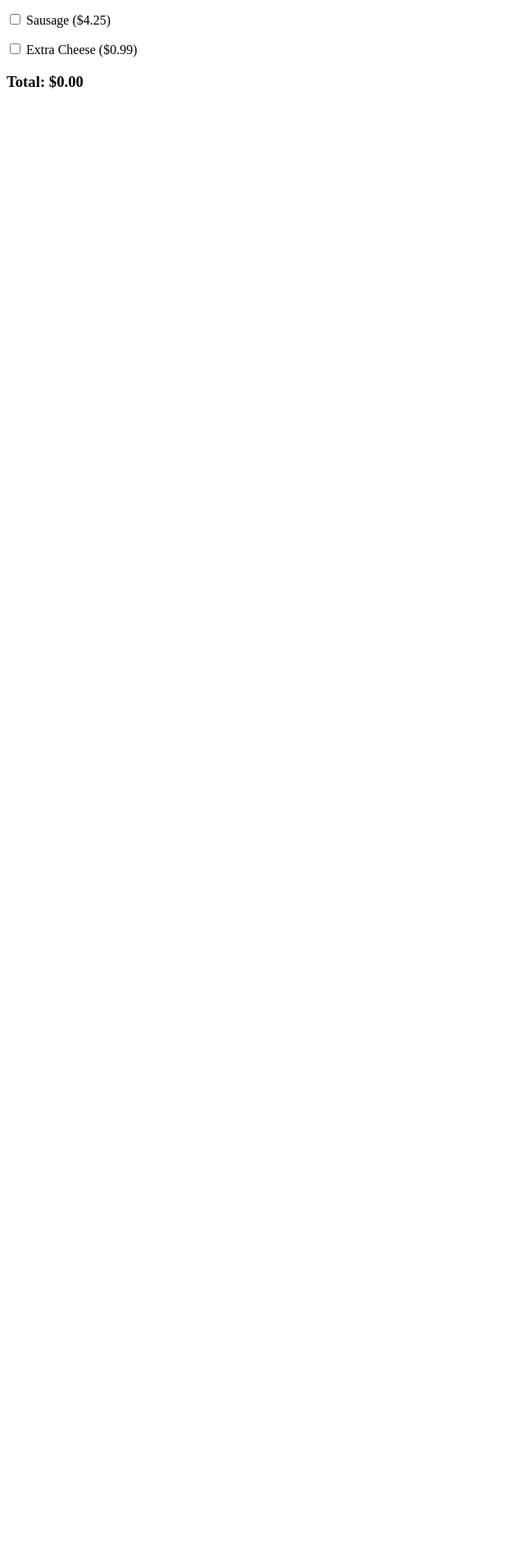
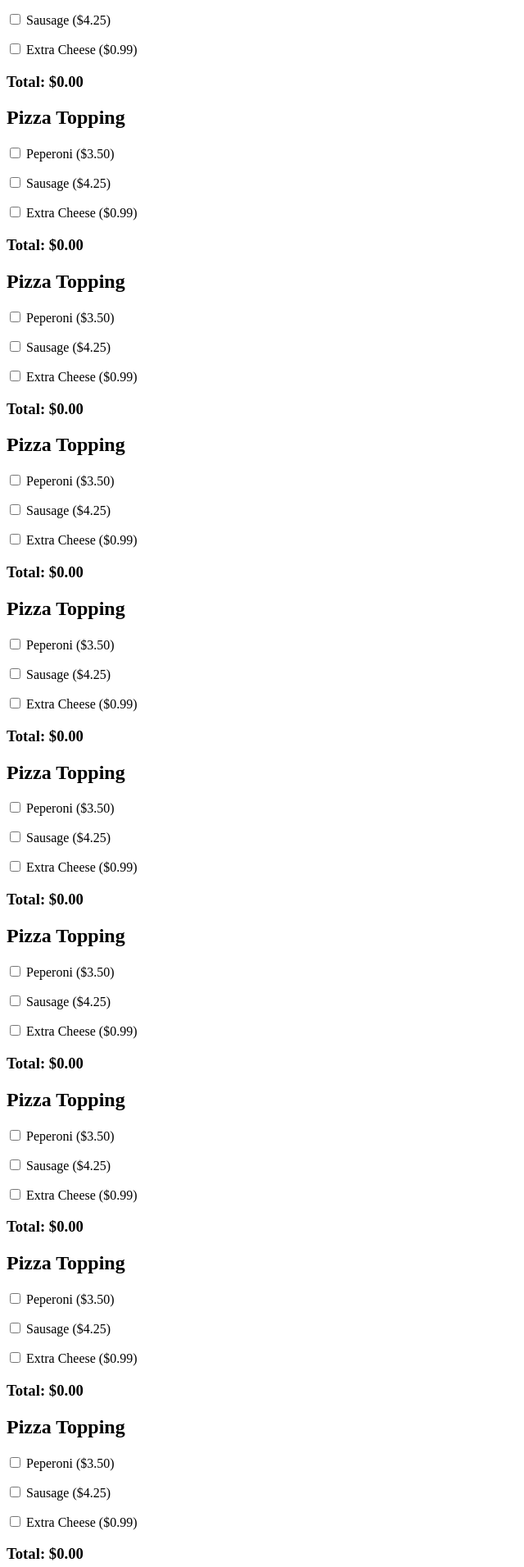
Before and after one commit to 2026-fall-jsf/angular-components, an Angular app: page / in a window 1280 px wide. Shown: the part 149-2060 px from the top of the page at 82% size, without its empty margins (0-640 px from the left). Before the commit the page ends 800 px from the top, so only its background shows below. Built offline with nearby package versions, Linux system fonts and the light colour scheme.

Commit message:
test adding more things to the app.hml

```diff
--- a/src/app/app.html
+++ b/src/app/app.html
@@ -1,4 +1,23 @@
 <h1>
   Our components...
 </h1>
+
 <app-pizza-toppings></app-pizza-toppings>
+
+<app-pizza-toppings></app-pizza-toppings>
+
+<app-pizza-toppings></app-pizza-toppings>
+
+<app-pizza-toppings></app-pizza-toppings>
+
+<app-pizza-toppings></app-pizza-toppings>
+
+<app-pizza-toppings></app-pizza-toppings>
+
+<app-pizza-toppings></app-pizza-toppings>
+
+<app-pizza-toppings></app-pizza-toppings>
+
+<app-pizza-toppings></app-pizza-toppings>
+
+<app-pizza-toppings></app-pizza-toppings>
```
